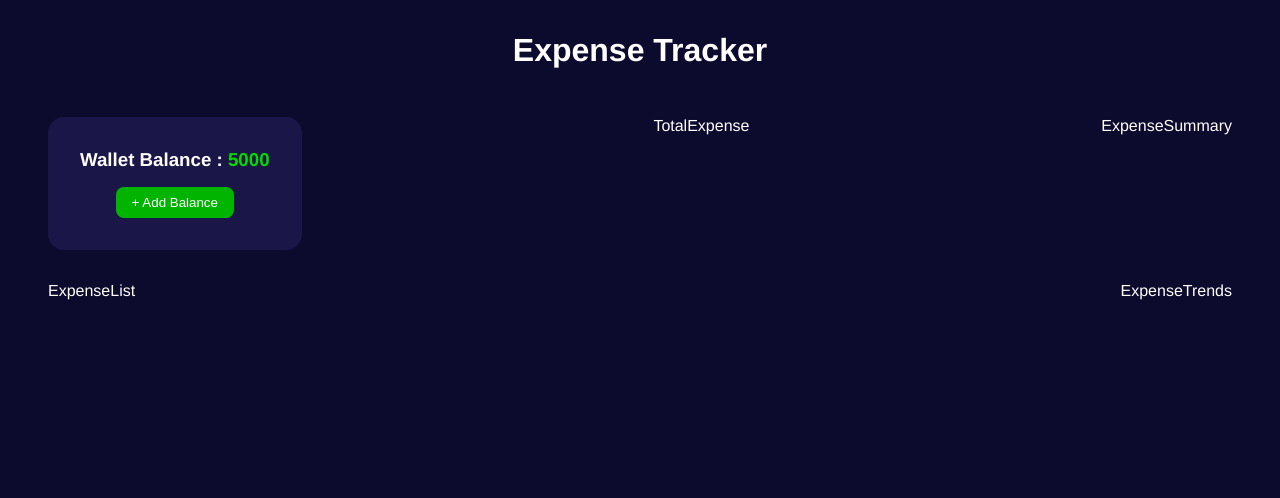
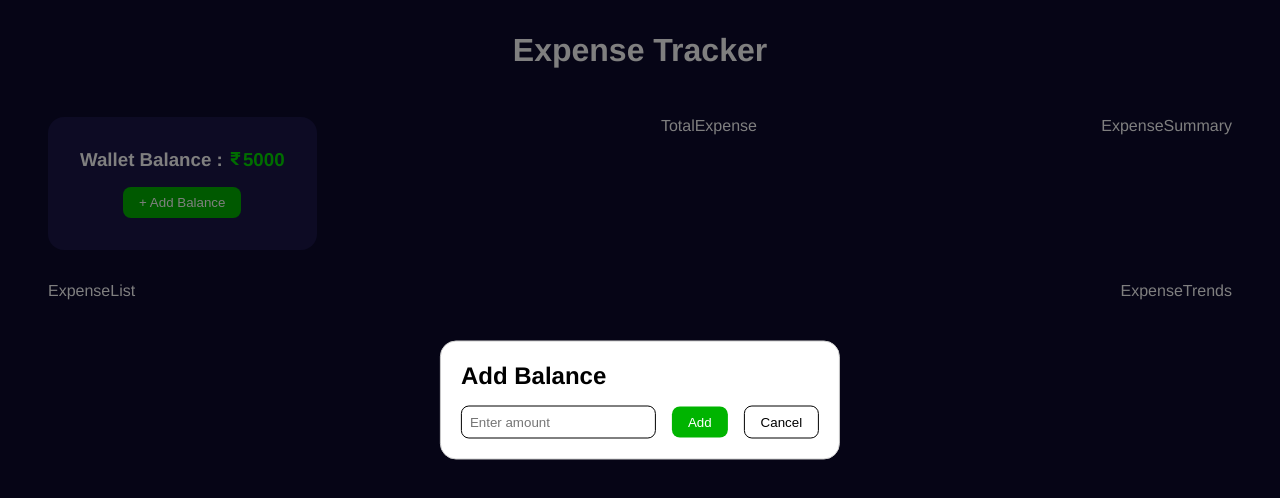
Before and after one commit to naren4488/expense-tracker, a React (Vite) app: page / in a window 1280 px wide. Both pictures are taken after a click on the button "+ Add Balance". Shown: the top 498 px of the page. Built offline with nearby package versions, Linux system fonts and the light colour scheme.

Commit message:
add wallet balance functinality

```diff
--- a/package.json
+++ b/package.json
@@ -10,12 +10,16 @@
     "preview": "vite preview"
   },
   "dependencies": {
+    "notistack": "^3.0.1",
     "react": "^18.2.0",
-    "react-dom": "^18.2.0"
+    "react-dom": "^18.2.0",
+    "react-icons": "^5.0.1",
+    "react-modal": "^3.16.1"
   },
   "devDependencies": {
     "@types/react": "^18.2.66",
     "@types/react-dom": "^18.2.22",
+    "@types/react-modal": "^3.16.3",
     "@typescript-eslint/eslint-plugin": "^7.2.0",
     "@typescript-eslint/parser": "^7.2.0",
     "@vitejs/plugin-react": "^4.2.1",
--- a/src/App.css
+++ b/src/App.css
@@ -1,11 +1,11 @@
 :root {
   --bg-primary: #0c0a2d;
   --bg-secondary: #1a1648;
+  font-family: "Acumin Pro", "Helvetica Neue", Helvetica, Arial, sans-serif;
 }
 
 .app {
   background-color: var(--bg-primary);
   color: white;
   min-height: 100vh;
-  font-family: "Acumin Pro", "Helvetica Neue", Helvetica, Arial, sans-serif;
 }
--- a/src/components/add-balance-modal/AddBalanceModal.css
+++ b/src/components/add-balance-modal/AddBalanceModal.css
@@ -0,0 +1,46 @@
+button {
+  margin-top: 16px;
+  cursor: pointer;
+  padding: 8px 16px;
+  border: none;
+  border-radius: 8px;
+  background-color: rgb(0, 180, 0);
+  color: white;
+}
+
+button:hover {
+  background-color: green;
+}
+
+.form-section {
+  display: flex;
+  gap: 16px;
+  align-items: center;
+}
+
+form {
+  margin-top: 16px;
+  display: flex;
+  gap: 16px;
+  align-items: center;
+}
+
+form input {
+  padding: 8px;
+  border-radius: 8px;
+  border: solid 1px;
+}
+
+form button {
+  margin: 0;
+}
+
+.cancel-btn {
+  background-color: transparent;
+  color: black;
+  border: solid 1px black;
+}
+
+.cancel-btn:hover {
+  background-color: #f3f3f3;
+}
--- a/src/components/add-balance-modal/AddBalanceModal.tsx
+++ b/src/components/add-balance-modal/AddBalanceModal.tsx
@@ -1,7 +1,88 @@
+import { FormEvent, useState } from "react";
+import Modal from "react-modal";
 import "./AddBalanceModal.css";
+import { enqueueSnackbar } from "notistack";
 
-const AddBalanceModal = () => {
-  return <div>AddBalanceModal</div>;
+const customStyles = {
+  content: {
+    top: "50%",
+    left: "50%",
+    right: "auto",
+    bottom: "auto",
+    marginRight: "-50%",
+    transform: "translate(-50%, -50%)",
+    borderRadius: "16px",
+  },
+  overlay: {
+    backgroundColor: "rgba(0, 0, 0, 0.5)",
+  },
+};
+
+Modal.setAppElement("#root");
+
+type Props = {
+  updateBalance: (amount: number) => void;
+};
+
+const AddBalanceModal = ({ updateBalance }: Props) => {
+  const [modalIsOpen, setIsOpen] = useState(false);
+  const [amount, setAmount] = useState<string>("");
+
+  function openModal() {
+    setAmount("");
+    setIsOpen(true);
+  }
+
+  function closeModal() {
+    setIsOpen(false);
+  }
+
+  const handleUpdate = (e: FormEvent<HTMLFormElement>) => {
+    e.preventDefault();
+    const value = Number(amount);
+    if (value <= 0) {
+      enqueueSnackbar("Please enter positive value to add", {
+        variant: "error",
+      });
+    } else {
+      updateBalance(Number(value));
+      enqueueSnackbar("Wallet balance updated successfully!", {
+        variant: "success",
+      });
+      closeModal();
+    }
+  };
+
+  return (
+    <>
+      <button onClick={openModal}>+ Add Balance</button>
+      <Modal
+        isOpen={modalIsOpen}
+        onRequestClose={closeModal}
+        style={customStyles}
+        contentLabel="Example Modal"
+      >
+        <div className="balance-modal">
+          <h2>Add Balance</h2>
+          <div className="form-section">
+            <form onSubmit={(e) => handleUpdate(e)}>
+              <input
+                placeholder="Enter amount"
+                value={amount}
+                type="number"
+                onChange={(e) => setAmount(e.target.value)}
+                required
+              />
+              <button type="submit">Add</button>
+            </form>
+            <button className="cancel-btn" onClick={closeModal}>
+              Cancel
+            </button>
+          </div>
+        </div>
+      </Modal>
+    </>
+  );
 };
 
 export default AddBalanceModal;
--- a/src/components/wallet-balance/WalletBalance.css
+++ b/src/components/wallet-balance/WalletBalance.css
@@ -8,17 +8,3 @@
 h3 span {
   color: rgb(0, 220, 0);
 }
-
-button {
-  margin-top: 16px;
-  cursor: pointer;
-  padding: 8px 16px;
-  border: none;
-  border-radius: 8px;
-  background-color: rgb(0, 180, 0);
-  color: white;
-}
-
-button:hover {
-  background-color: green;
-}
--- a/src/components/wallet-balance/WalletBalance.tsx
+++ b/src/components/wallet-balance/WalletBalance.tsx
@@ -1,15 +1,23 @@
 import "./WalletBalance.css";
+import AddBalanceModal from "../add-balance-modal/AddBalanceModal";
+import { FaRupeeSign } from "react-icons/fa";
 
 type Props = {
   walletBalance: number;
+  updateBalance: (amount: number) => void;
 };
-const WalletBalance = ({ walletBalance }: Props) => {
+
+const WalletBalance = ({ walletBalance, updateBalance }: Props) => {
   return (
     <div className="wallet-balance">
       <h3>
-        Wallet Balance : <span>{walletBalance}</span>
+        Wallet Balance :{" "}
+        <span>
+          <FaRupeeSign size={15} />
+          {walletBalance}
+        </span>
       </h3>
-      <button>+ Add Balance</button>
+      <AddBalanceModal updateBalance={updateBalance} />
     </div>
   );
 };
--- a/src/main.tsx
+++ b/src/main.tsx
@@ -1,10 +1,13 @@
-import React from 'react'
-import ReactDOM from 'react-dom/client'
-import App from './App.tsx'
-import './index.css'
+import React from "react";
+import ReactDOM from "react-dom/client";
+import App from "./App.tsx";
+import "./index.css";
+import { SnackbarProvider } from "notistack";
 
-ReactDOM.createRoot(document.getElementById('root')!).render(
+ReactDOM.createRoot(document.getElementById("root")!).render(
   <React.StrictMode>
-    <App />
-  </React.StrictMode>,
-)
+    <SnackbarProvider>
+      <App />
+    </SnackbarProvider>
+  </React.StrictMode>
+);
--- a/src/pages/HomePage.tsx
+++ b/src/pages/HomePage.tsx
@@ -7,14 +7,27 @@ import WalletBalance from "../components/wallet-balance/WalletBalance";
 import "./HomePage.css";
 
 const HomePage = () => {
-  const [walletBalance, setWalletBalance] = useState(0);
+  const [walletBalance, setWalletBalance] = useState<number>(0);
 
   // checking for walletBalance from localStorage, if not found then assign 5000 for first time
   useEffect(() => {
-    const walletBalance = Number(localStorage.getItem("walletBalance"));
-    console.log(walletBalance);
-    walletBalance ? setWalletBalance(walletBalance) : setWalletBalance(5000);
+    const walletBalanceLS = Number(localStorage.getItem("walletBalance"));
+    walletBalanceLS
+      ? setWalletBalance(walletBalanceLS)
+      : setWalletBalance(5000);
+    console.log("home page useEffect", walletBalanceLS);
   }, []);
+
+  /**
+   * update wallet balance along with local strorage
+   * @param {number} amount value of amount to be added in wallet
+   */
+  const addBalance = (amount: number) => {
+    setWalletBalance((prevBalance) => {
+      localStorage.setItem("walletBalance", String(prevBalance + amount));
+      return prevBalance + amount;
+    });
+  };
 
   return (
     <div className="home-page">
@@ -23,7 +36,10 @@ const HomePage = () => {
       </header>
       <main>
         <div className="balance">
-          <WalletBalance walletBalance={walletBalance} />
+          <WalletBalance
+            walletBalance={walletBalance}
+            updateBalance={addBalance}
+          />
           <TotalExpense />
           <ExpenseSummary />
         </div>
```
Also changed, not shown: 1 other file (tests, documents, lock files or other folders).
